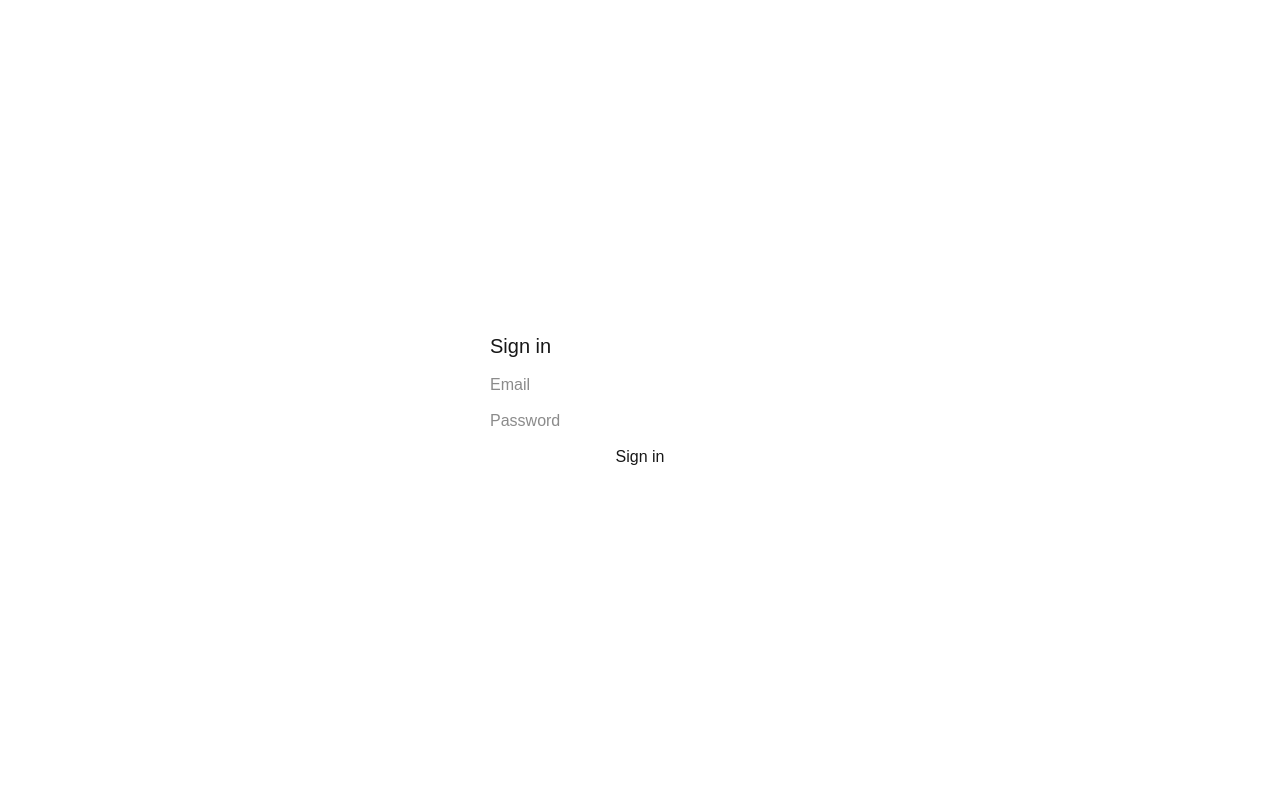
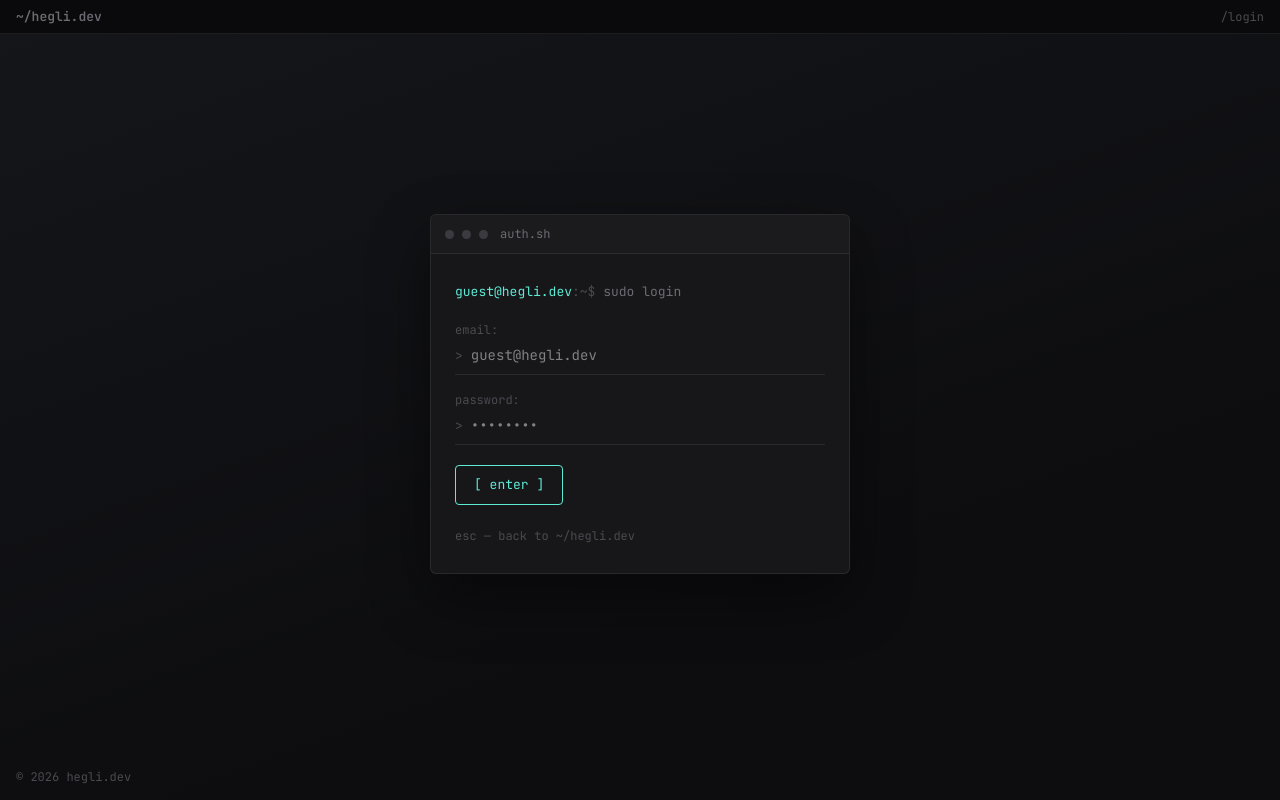
Before and after one commit to nubstr3/hegli-webproj, a Next.js app: page /login in a window 1280 px wide. Built offline with nearby package versions, Linux system fonts and the light colour scheme; no server answers.

Commit message:
Update login page

```diff
--- a/app/login/page.tsx
+++ b/app/login/page.tsx
@@ -1,43 +1,209 @@
-'use client'
+"use client";
 
-import { useState } from 'react'
-import { useRouter } from 'next/navigation'
-import { supabase } from '@/lib/supabase'
+import { useState } from "react";
+import type { FormEvent } from "react";
+import { useRouter } from "next/navigation";
+import Link from "next/link";
+import { supabase } from "@/lib/supabase";
+import {
+  ACCENT,
+  BG_GRADIENT,
+  BG_PANEL,
+  BG_STATUSBAR,
+  BORDER_SUBTLE,
+  FONT_MONO,
+  PROMPT_USER,
+  TEXT_DIM,
+  TEXT_ERROR,
+  TEXT_FAINT,
+  TEXT_PRIMARY,
+} from "@/app/components/theme";
 
 export default function LoginPage() {
-  const router = useRouter()
-  const [email, setEmail] = useState('')
-  const [password, setPassword] = useState('')
-  const [error, setError] = useState('')
+  const router = useRouter();
+  const [email, setEmail] = useState("");
+  const [password, setPassword] = useState("");
+  const [error, setError] = useState("");
+  const [submitting, setSubmitting] = useState(false);
 
-  const handleLogin = async () => {
-    const { error } = await supabase.auth.signInWithPassword({ email, password })
+  const handleLogin = async (e: FormEvent) => {
+    e.preventDefault();
+    setSubmitting(true);
+    setError("");
+
+    const { error } = await supabase.auth.signInWithPassword({ email, password });
+
     if (error) {
-      setError('Invalid email or password')
+      setError("invalid credentials");
+      setSubmitting(false);
     } else {
-      router.push('/admin')
+      router.push("/admin");
     }
-  }
+  };
 
   return (
-    <div style={{ display: 'flex', justifyContent: 'center', alignItems: 'center', height: '100vh' }}>
-      <div style={{ display: 'flex', flexDirection: 'column', gap: '12px', width: '300px' }}>
-        <h1 style={{ fontSize: '20px', fontWeight: '500' }}>Sign in</h1>
-        <input
-          type="email"
-          placeholder="Email"
-          value={email}
-          onChange={e => setEmail(e.target.value)}
-        />
-        <input
-          type="password"
-          placeholder="Password"
-          value={password}
-          onChange={e => setPassword(e.target.value)}
-        />
-        {error && <p style={{ color: 'red', fontSize: '13px' }}>{error}</p>}
-        <button onClick={handleLogin}>Sign in</button>
+    <div
+      style={{
+        minHeight: "100vh",
+        width: "100%",
+        boxSizing: "border-box",
+        display: "flex",
+        flexDirection: "column",
+        background: BG_GRADIENT,
+        fontFamily: FONT_MONO,
+      }}
+    >
+      {/* status bar — deliberately minimal: this route isn't part of the
+          main nav, you get here via the terminal's hidden login command */}
+      <div
+        style={{
+          height: 34,
+          flexShrink: 0,
+          display: "flex",
+          alignItems: "center",
+          justifyContent: "space-between",
+          padding: "0 16px",
+          background: BG_STATUSBAR,
+          borderBottom: `1px solid ${BORDER_SUBTLE}`,
+          fontSize: 13,
+        }}
+      >
+        <Link href="/" style={{ color: TEXT_DIM, textDecoration: "none", fontWeight: 600 }}>
+          ~/hegli.dev
+        </Link>
+        <span style={{ color: TEXT_FAINT, fontSize: 12 }}>/login</span>
+      </div>
+
+      {/* centered terminal card */}
+      <div style={{ flex: 1, display: "flex", alignItems: "center", justifyContent: "center", padding: "48px 24px" }}>
+        <div
+          style={{
+            width: "100%",
+            maxWidth: 420,
+            background: BG_PANEL,
+            border: `1px solid ${BORDER_SUBTLE}`,
+            borderRadius: 6,
+            overflow: "hidden",
+            boxShadow: "0 24px 60px rgba(0,0,0,0.45)",
+          }}
+        >
+          {/* card header */}
+          <div
+            style={{
+              display: "flex",
+              alignItems: "center",
+              gap: 8,
+              padding: "10px 14px",
+              borderBottom: `1px solid ${BORDER_SUBTLE}`,
+              background: "rgba(255,255,255,0.015)",
+            }}
+          >
+            <span style={{ width: 9, height: 9, borderRadius: "50%", background: "#3a3a40" }} />
+            <span style={{ width: 9, height: 9, borderRadius: "50%", background: "#3a3a40" }} />
+            <span style={{ width: 9, height: 9, borderRadius: "50%", background: "#3a3a40" }} />
+            <span style={{ marginLeft: 4, color: TEXT_DIM, fontSize: 12 }}>auth.sh</span>
+          </div>
+
+          {/* card body */}
+          <div style={{ padding: "28px 24px", display: "flex", flexDirection: "column", gap: 18 }}>
+            <div style={{ color: TEXT_DIM, fontSize: 13, lineHeight: 1.6 }}>
+              <span style={{ color: ACCENT }}>{PROMPT_USER}</span>
+              <span style={{ color: TEXT_FAINT }}>:~$</span> sudo login
+            </div>
+
+            <form onSubmit={handleLogin} style={{ display: "flex", flexDirection: "column", gap: 16 }}>
+              <label style={{ display: "flex", flexDirection: "column", gap: 6 }}>
+                <span style={{ color: TEXT_FAINT, fontSize: 12 }}>email:</span>
+                <div
+                  style={{
+                    display: "flex",
+                    alignItems: "center",
+                    gap: 8,
+                    borderBottom: `1px solid ${BORDER_SUBTLE}`,
+                    paddingBottom: 8,
+                  }}
+                >
+                  <span style={{ color: TEXT_FAINT, fontSize: 13 }}>&gt;</span>
+                  <input
+                    type="email"
+                    required
+                    placeholder="guest@hegli.dev"
+                    value={email}
+                    onChange={(e) => setEmail(e.target.value)}
+                    style={inputStyle}
+                  />
+                </div>
+              </label>
+
+              <label style={{ display: "flex", flexDirection: "column", gap: 6 }}>
+                <span style={{ color: TEXT_FAINT, fontSize: 12 }}>password:</span>
+                <div
+                  style={{
+                    display: "flex",
+                    alignItems: "center",
+                    gap: 8,
+                    borderBottom: `1px solid ${BORDER_SUBTLE}`,
+                    paddingBottom: 8,
+                  }}
+                >
+                  <span style={{ color: TEXT_FAINT, fontSize: 13 }}>&gt;</span>
+                  <input
+                    type="password"
+                    required
+                    placeholder="••••••••"
+                    value={password}
+                    onChange={(e) => setPassword(e.target.value)}
+                    style={inputStyle}
+                  />
+                </div>
+              </label>
+
+              {error && (
+                <div style={{ color: TEXT_ERROR, fontSize: 12, lineHeight: 1.5 }}>bash: login: {error}</div>
+              )}
+
+              <button
+                type="submit"
+                disabled={submitting}
+                style={{
+                  marginTop: 4,
+                  alignSelf: "flex-start",
+                  background: "transparent",
+                  border: `1px solid ${ACCENT}`,
+                  color: ACCENT,
+                  fontFamily: FONT_MONO,
+                  fontSize: 13,
+                  padding: "9px 18px",
+                  borderRadius: 4,
+                  cursor: submitting ? "default" : "pointer",
+                  opacity: submitting ? 0.6 : 1,
+                }}
+              >
+                {submitting ? "authenticating..." : "[ enter ]"}
+              </button>
+            </form>
+
+            <Link href="/" style={{ fontSize: 12, color: TEXT_FAINT, marginTop: 4, textDecoration: "none" }}>
+              esc — back to ~/hegli.dev
+            </Link>
+          </div>
+        </div>
+      </div>
+
+      {/* footer */}
+      <div style={{ flexShrink: 0, padding: "14px 16px", color: TEXT_FAINT, fontSize: 12 }}>
+        © {new Date().getFullYear()} hegli.dev
       </div>
     </div>
-  )
+  );
 }
+
+const inputStyle = {
+  background: "transparent",
+  border: "none",
+  outline: "none",
+  color: TEXT_PRIMARY,
+  fontFamily: FONT_MONO,
+  fontSize: 14,
+  width: "100%",
+} as const;
```
